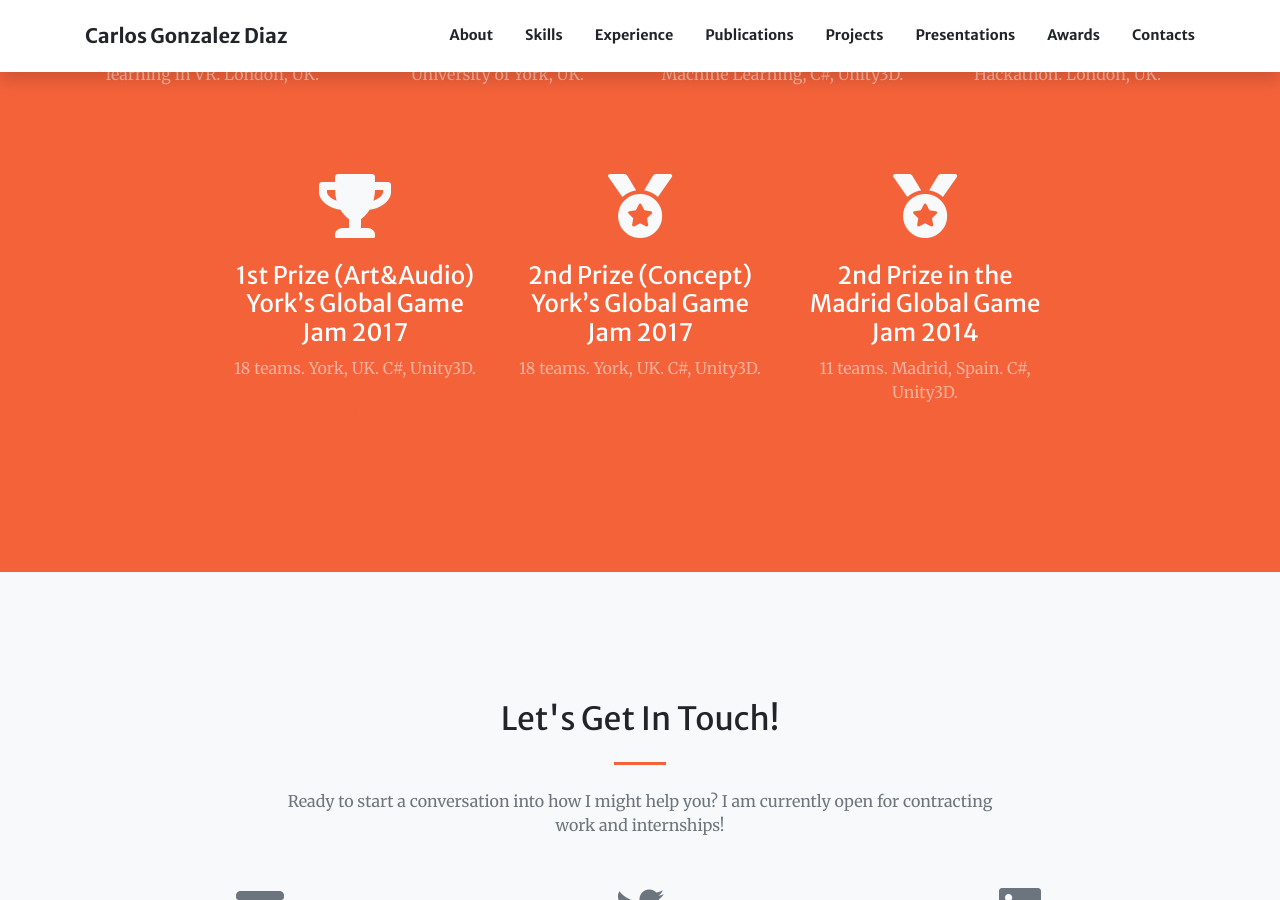
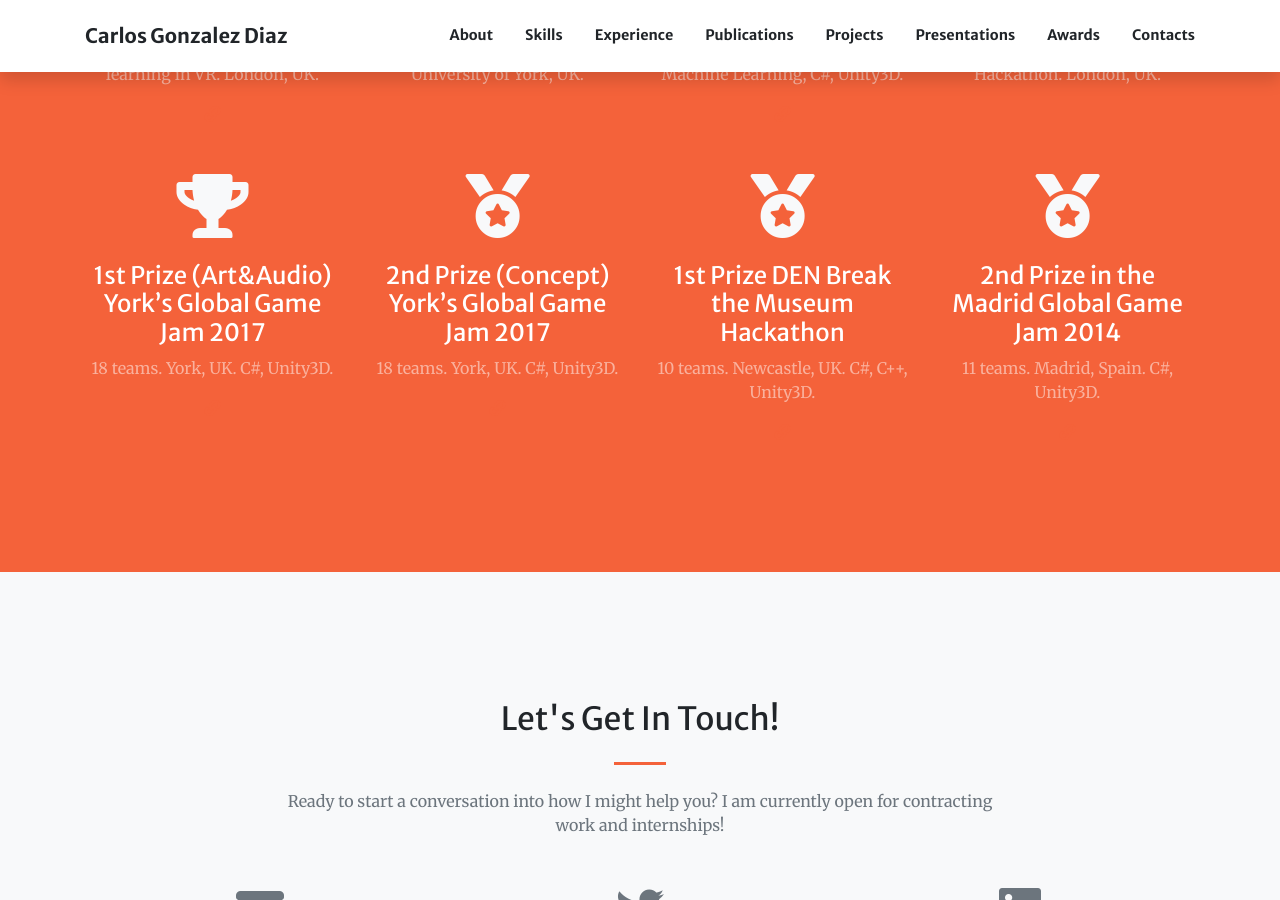
Before and after one commit to carlotes247/carlotes247.github.io, a Jekyll site: the page built from index.md, in a window 1280 px wide and 900 px high, scrolled down 8754 px. Built offline with Jekyll 4.4.1, drawn with Linux system fonts in a browser that asks for light colours; nearby versions of some CDN libraries.

Commit message:
Added 1st prize from newcastle break the museum hackathon

```diff
--- a/index.md
+++ b/index.md
@@ -286,6 +286,12 @@ sections:
         title_style: text-white
         text_style: text-white-50
         url: https://globalgamejam.org/2017/games/wavelength-2
+      - title: 1st Prize DEN Break the Museum Hackathon
+        text: 10 teams. Newcastle, UK. C#, C++, Unity3D.
+        icon: fa-medal text-light
+        title_style: text-white
+        text_style: text-white-50
+        url: https://globalgamejam.org/2017/games/wavelength-2
       - title: 2nd Prize in the Madrid Global Game Jam 2014
         text: 11 teams. Madrid, Spain. C#, Unity3D.
         icon: fa-medal text-light
```
